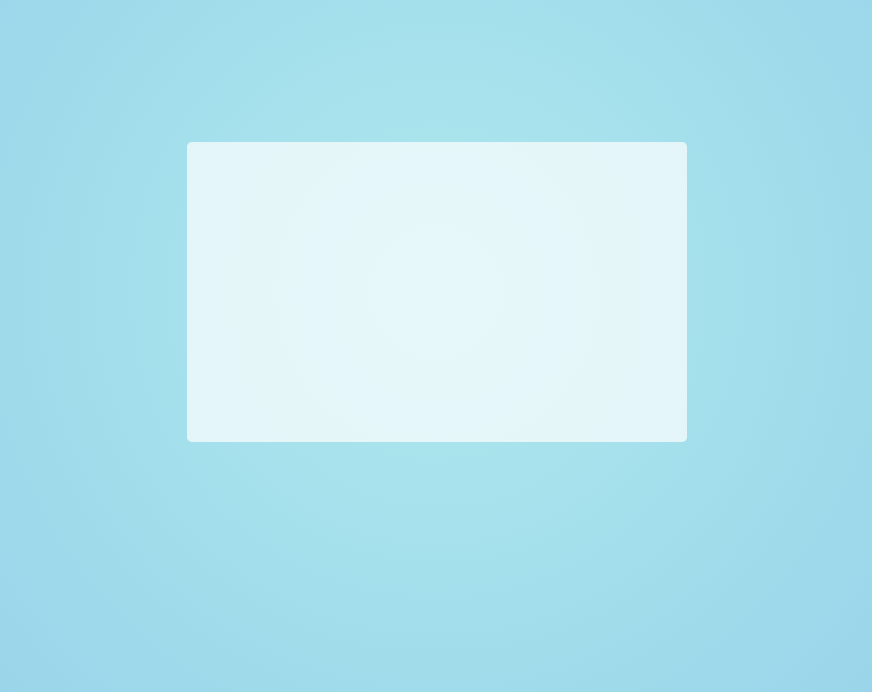
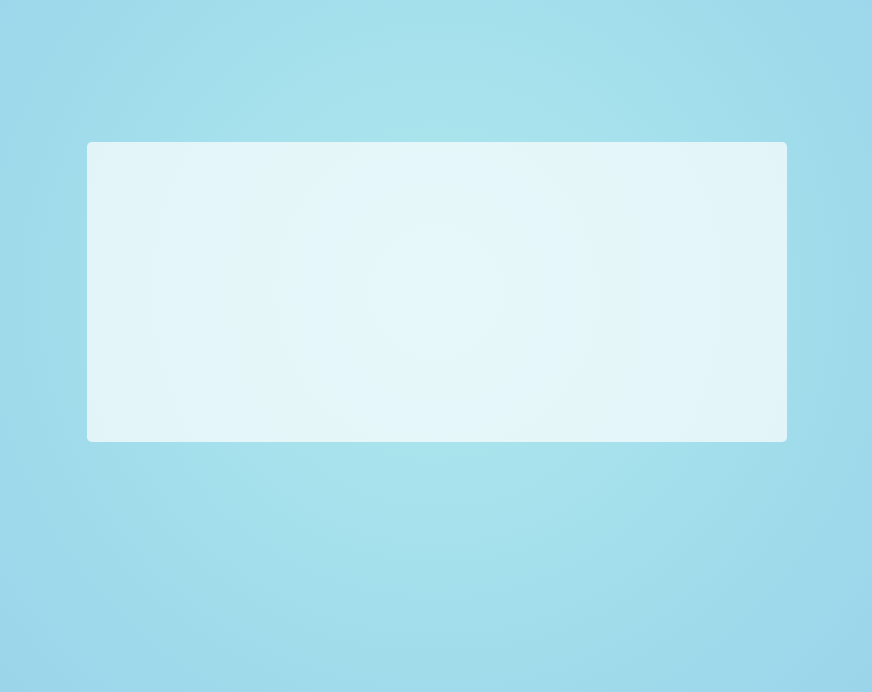
Before and after one commit to br-adriel/drum-machine, a React (Create React App) app: page / in a window 1280 px wide. Shown: the part 108-800 px from the top of the page, without its empty margins (203-1075 px from the left). Built offline with nearby package versions, Linux system fonts and the light colour scheme.

Commit message:
Renomeia componente Drumpad e adiciona css

```diff
--- a/src/components/DrumMachine.css
+++ b/src/components/DrumMachine.css
@@ -1,5 +1,7 @@
 .drum-machine {
-  min-width: 500px;
+  display: flex;
+  justify-content: space-between;
+  min-width: 700px;
   min-height: 300px;
   padding: 1rem;
   border-radius: 0.3rem;
--- a/src/components/DrumMachine.js
+++ b/src/components/DrumMachine.js
@@ -1,10 +1,10 @@
 import "./DrumMachine.css";
-import Drumpad from "./Drumpad";
+import DrumpadArea from "./DrumpadArea";
 
 const DrumMachine = (props) => {
   return (
     <div id="drum-machine" className="drum-machine">
-      <Drumpad />
+      <DrumpadArea />
     </div>
   );
 };
--- /dev/null
+++ b/src/components/DrumpadArea.css
@@ -0,0 +1,9 @@
+.drumpad-area {
+  display: grid;
+  width: 50%;
+  min-height: 100%;
+  grid-template-rows: repeat(3, 1fr);
+  grid-template-columns: repeat(3, 1fr);
+  column-gap: 0.5rem;
+  row-gap: 0.5rem;
+}
--- /dev/null
+++ b/src/components/DrumpadArea.js
@@ -0,0 +1,20 @@
+import "./DrumpadArea.css";
+import Drumpad from "./Drumpad";
+
+const DrumpadArea = (props) => {
+  return (
+    <div className="drumpad-area">
+      <Drumpad label="Q"></Drumpad>
+      <Drumpad label="W"></Drumpad>
+      <Drumpad label="E"></Drumpad>
+      <Drumpad label="A"></Drumpad>
+      <Drumpad label="S"></Drumpad>
+      <Drumpad label="D"></Drumpad>
+      <Drumpad label="Z"></Drumpad>
+      <Drumpad label="X"></Drumpad>
+      <Drumpad label="C"></Drumpad>
+    </div>
+  );
+};
+
+export default DrumpadArea;
```
